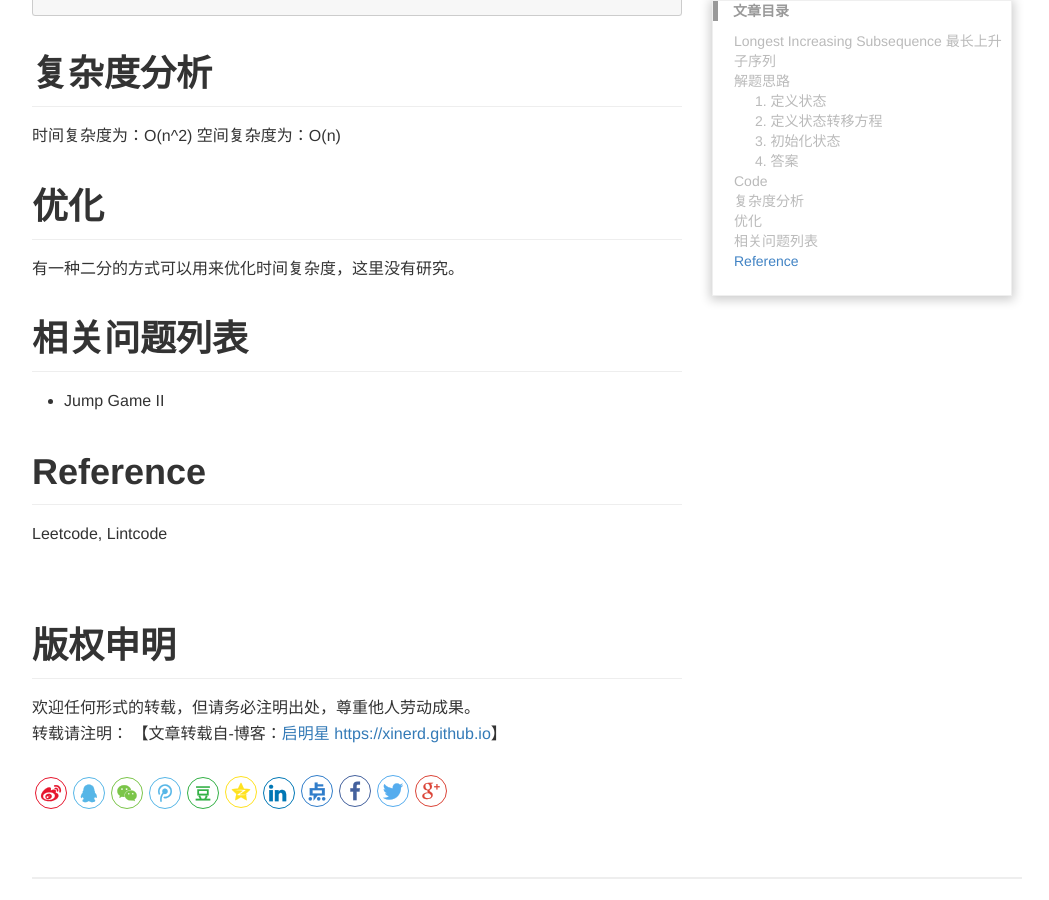
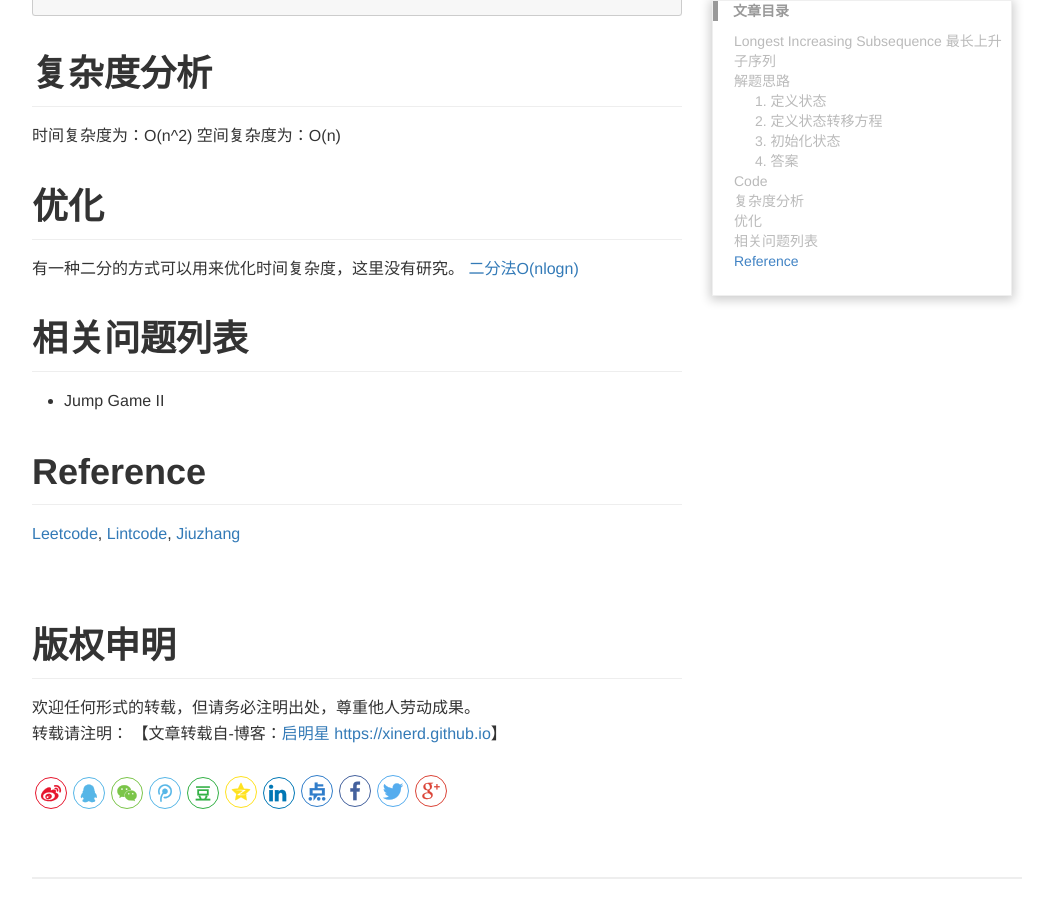
Before and after one commit to RajDkJangam/xinerd.github.io, a Jekyll site: the page built from _posts/2016/2016-11-07-Longest-Increasing-Subsequence.md, in a window 1280 px wide and 900 px high, scrolled down 2720 px. Shown: the whole window, without its empty margins (113-1162 px from the left). Built offline with Jekyll 4.4.1, drawn with Linux system fonts in a browser that asks for light colours; comment, search, counter and statistics services are not loaded.

Commit message:
Added binary search solution reference

```diff
--- a/_posts/2016/2016-11-07-Longest-Increasing-Subsequence.md
+++ b/_posts/2016/2016-11-07-Longest-Increasing-Subsequence.md
@@ -98,10 +98,11 @@ public class Solution {
 
 # 优化
 有一种二分的方式可以用来优化时间复杂度，这里没有研究。
+[二分法O(nlogn)](http://www.jiuzhang.com/solutions/longest-increasing-subsequence/)
 
 
 # 相关问题列表
 * Jump Game II
 
 # Reference
-Leetcode, Lintcode
+[Leetcode](https://leetcode.com/), [Lintcode](http://www.lintcode.com/), [Jiuzhang](http://www.jiuzhang.com)
```
